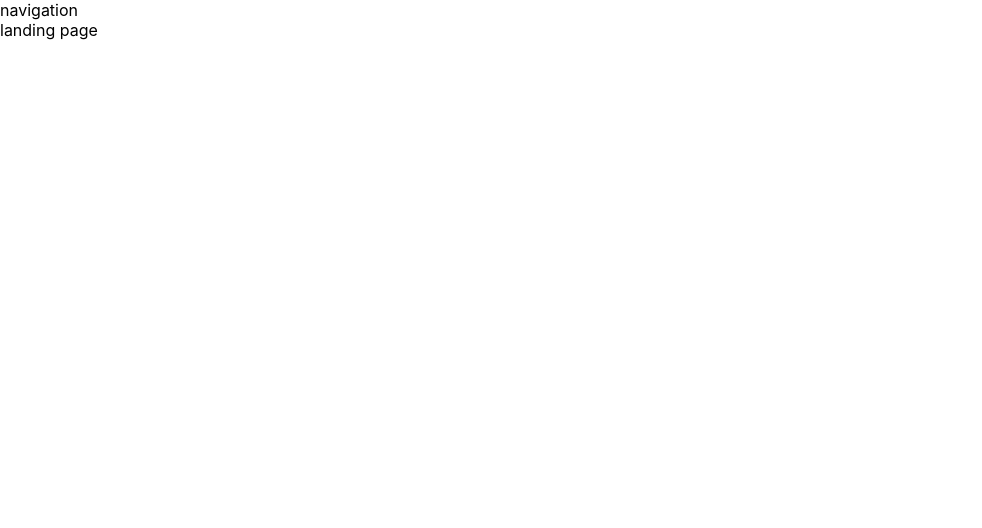
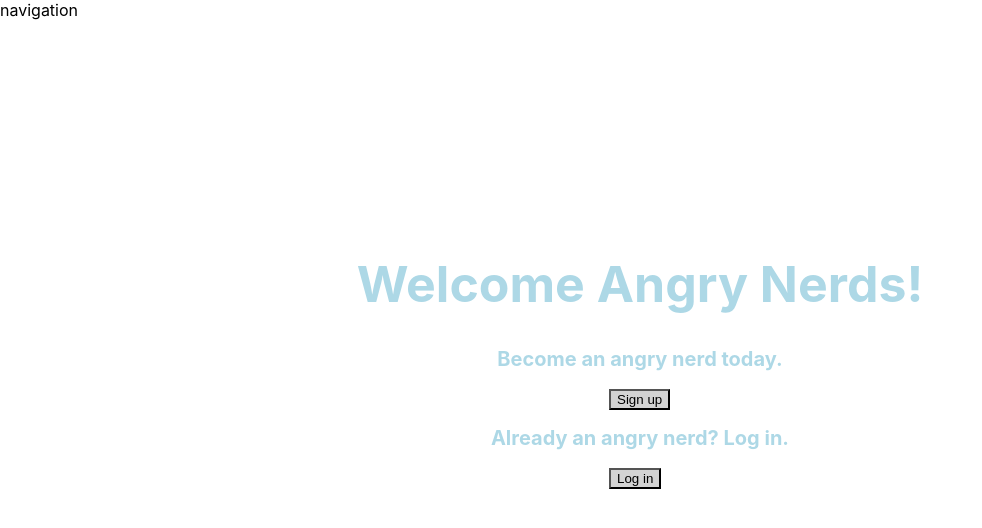
Before and after one commit to RobinKhiv/angry-nerds-fe, a React (Create React App) app: page / in a window 1280 px wide. Shown: the top 528 px of the page, without its empty margins (0-982 px from the left). Built offline with nearby package versions, Linux system fonts and the light colour scheme.

Commit message:
landing page

```diff
--- a/src/routes/landing/LandingPage.css
+++ b/src/routes/landing/LandingPage.css
@@ -0,0 +1,24 @@
+.landing{
+    padding-top: 200px;
+}
+
+h1 {
+    color: lightblue;
+    text-align: center;
+    font-size: 50px;
+}
+
+h2 {
+    color: lightblue;
+    text-align: center;
+    font-size: 20px;
+}
+
+button {
+    color:black;
+    background-color: lightgray;
+}
+.btn {
+    width: 62px;
+    margin: auto;
+}
--- a/src/routes/landing/LandingPage.js
+++ b/src/routes/landing/LandingPage.js
@@ -1,10 +1,18 @@
-import React from 'react'
-import './LandingPage.css'
+import React from "react";
+import "./LandingPage.css";
 
 export default function LandingPage() {
-    return (
-        <div>
-            landing page
-        </div>
-    )
+  return (
+    <div class="landing">
+      <h1>Welcome Angry Nerds!</h1>
+      <h2>Become an angry nerd today.</h2>
+      <div class="btn">
+        <button type="button">Sign up</button>
+      </div>
+      <h2>Already an angry nerd? Log in.</h2>
+      <div class="btn">
+        <button type="button">Log in</button>
+      </div>
+    </div>
+  );
 }
```
